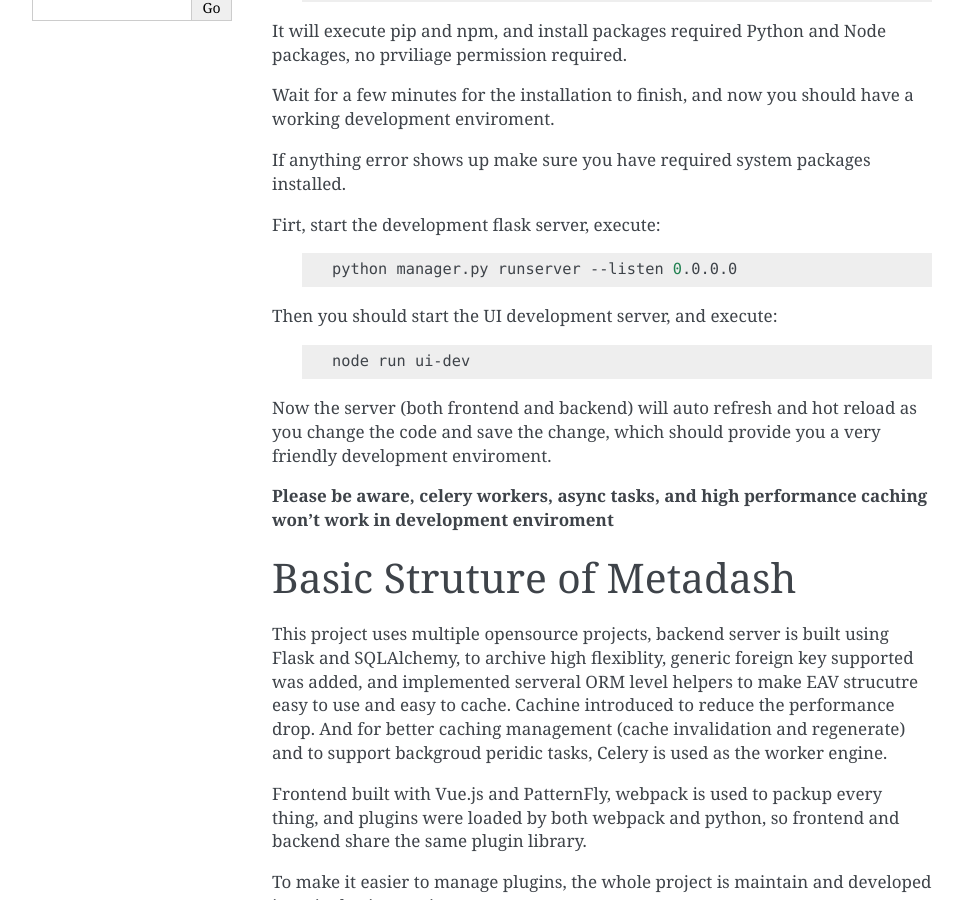
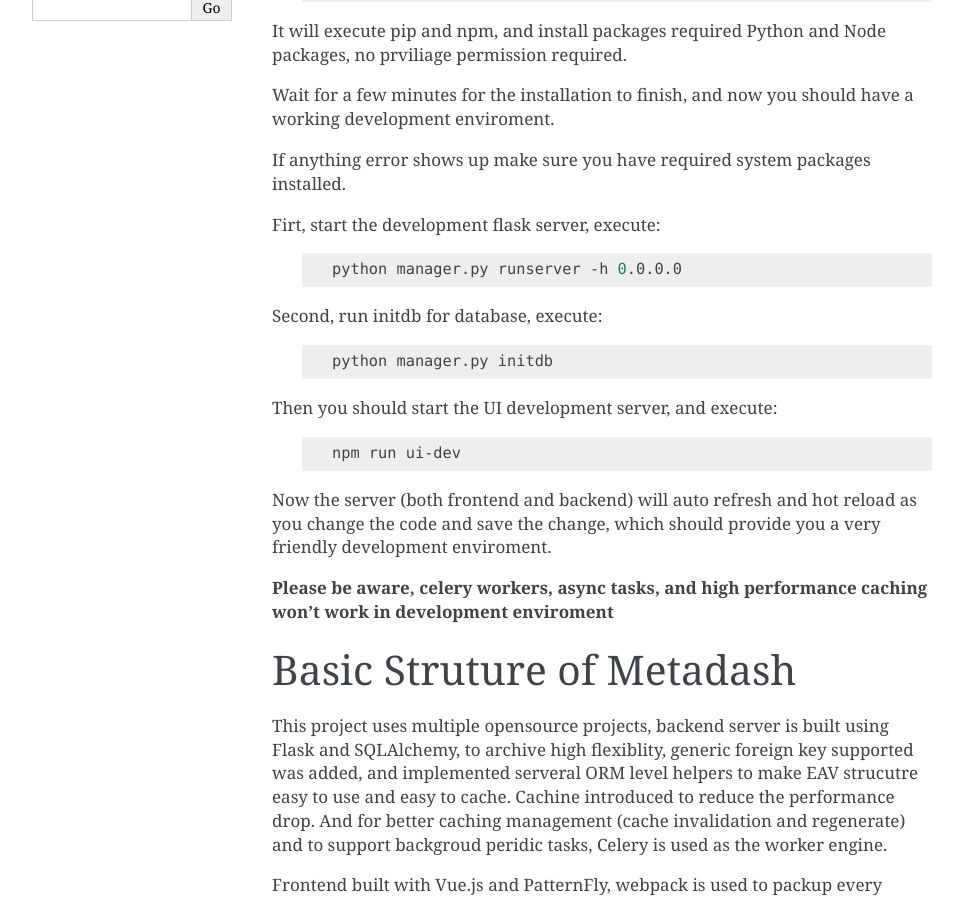
Before and after one commit to ryncsn/metadash, a Sphinx documentation site: the page built from docs/dev.rst, in a window 1280 px wide and 900 px high, scrolled down 339 px. Shown: the whole window, without its empty margins (148-1111 px from the left). Built offline with Sphinx 7.4.7, drawn with Linux system fonts in a browser that asks for light colours.

Commit message:
docs: Update dev command steps
Signed-off-by: Wayne Sun <gsun@redhat.com>

```diff
--- a/docs/dev.rst
+++ b/docs/dev.rst
@@ -27,13 +27,19 @@
 
     .. code-block:: shell
 
-        python manager.py runserver --listen 0.0.0.0
+        python manager.py runserver -h 0.0.0.0
+
+Second, run initdb for database, execute:
+
+    .. code-block:: shell
+
+       python manager.py initdb
 
 Then you should start the UI development server, and execute:
 
     .. code-block:: shell
 
-        node run ui-dev
+        npm run ui-dev
 
 Now the server (both frontend and backend) will auto refresh and hot reload as you change the code and save the change,
 which should provide you a very friendly development enviroment.
```
